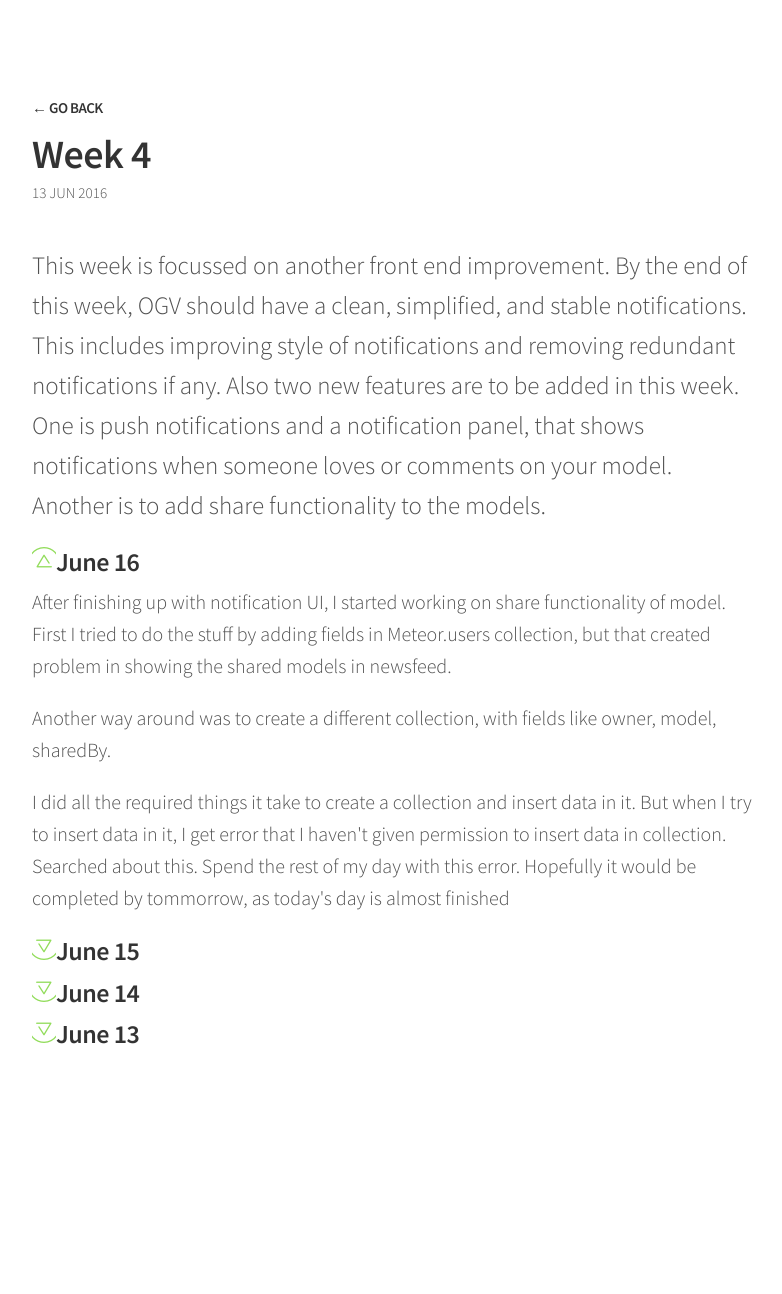
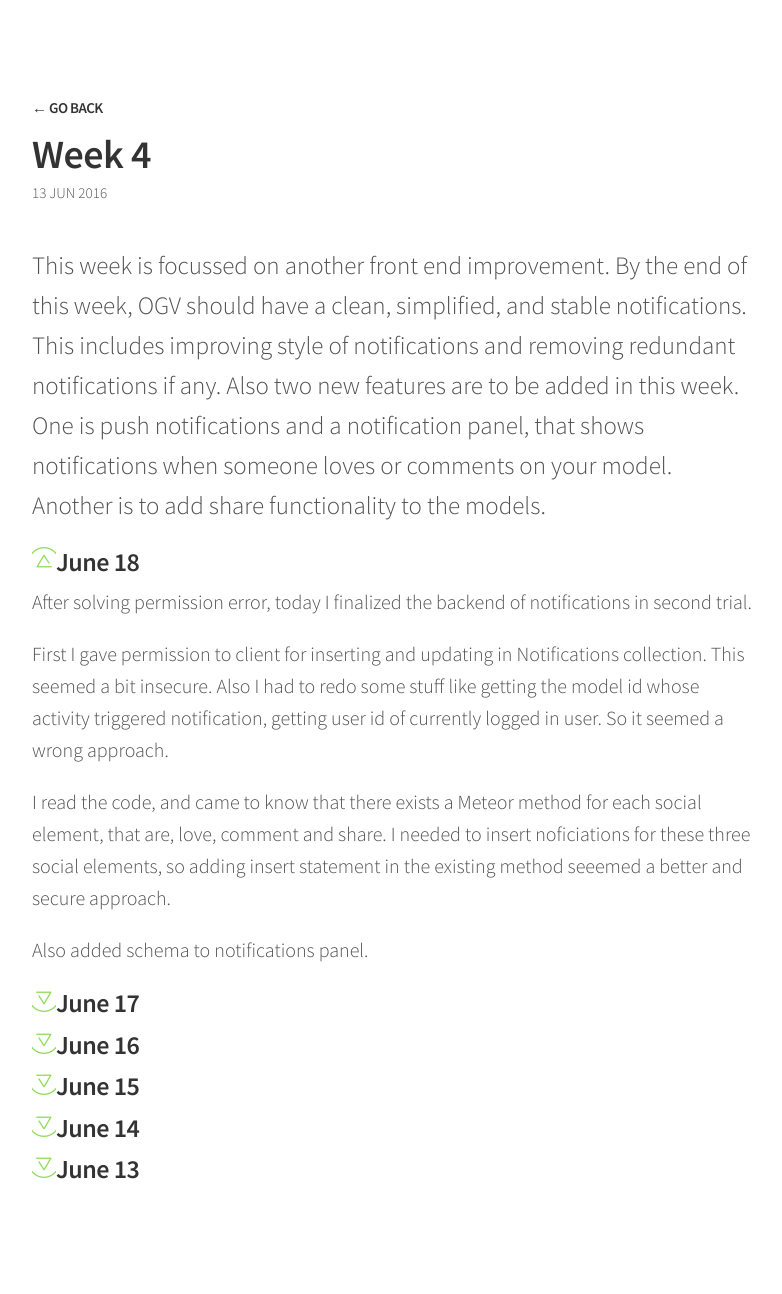
Before and after one commit to Gauravjeetsingh/Gauravjeetsingh.github.io, a Jekyll site: the page built from _posts/2016-06-13-Week-4.md, in a window 1280 px wide. Shown: the whole page, without its empty margins (248-1030 px from the left). Built offline with Jekyll 4.4.1, drawn with Linux system fonts in a browser that asks for light colours; nearby versions of some CDN libraries; before the commit the page ends 1159 px from its top, so only the background shows below that.

Commit message:
updated logs

```diff
--- a/_posts/2016-06-13-Week-4.md
+++ b/_posts/2016-06-13-Week-4.md
@@ -7,6 +7,20 @@ This week is focussed on another front end improvement. By the end of this week,
 </p>
 
 <div class="accordion">
+<h3>June 18</h3>
+<div>
+<p>After solving permission error, today I finalized the backend of notifications in second trial.</p>
+<p>First I gave permission to client for inserting and updating in Notifications collection. This seemed a bit insecure. Also I had to redo some stuff like getting the model id whose activity triggered notification, getting user id of currently logged in user. So it seemed a wrong approach.</p>
+<p>I read the code, and came to know that there exists a Meteor method for each social element, that are, love, comment and share. I needed to insert noficiations for these three social elements, so adding insert statement in the existing method seeemed a better and secure approach.</p>
+<p>Also added schema to notifications panel. </p>
+</div>
+
+<h3>June 17</h3>
+<div>
+<p>Fixed the permission error. Came to know that we can only insert data in collection from server by default.So there are two methods to tackle this. First is creating functions that insert data on server, and calling them from client using <code>Meteor.call</code>. Another way is to use <code> CollectionName.allow</code> to allow the insert statements from client. In this, we set permission for each database operations separately. This includes insert, update, delete, and so on.</p>
+<p>This solved the ongoing error for both sharedModels collection, and notification collection. Now the only thing to decide was how to show the shared values in OGV</p>
+</div>
+
 <h3>June 16</h3>
 <div>
 <p>After finishing up with notification UI, I started working on share functionality of model. First I tried to do the stuff by adding fields in Meteor.users collection, but that created problem in showing the shared models in newsfeed.</p>
```
Also changed, not shown: _posts/2016-06-20-Week-5.md (added, +37 -0 lines).
